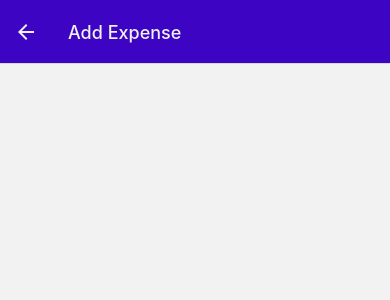
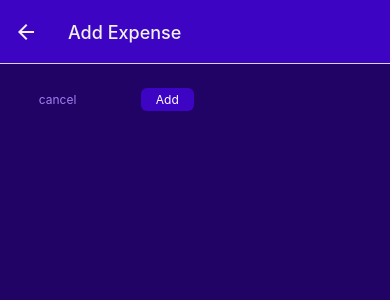
Before and after one commit to Muhammad0320/RNExpensr2, a React Native app: screen /ManageExpense in a window 390 px wide. Shown: the top 300 px of the page. Built offline with nearby package versions, Linux system fonts and the light colour scheme.

Commit message:
chore: manage expense comp

```diff
--- a/screens/ManageExpense.jsx
+++ b/screens/ManageExpense.jsx
@@ -1,5 +1,8 @@
 import { useLayoutEffect } from "react";
-import { Text, View } from "react-native";
+import { StyleSheet, Text, View } from "react-native";
+import IconButtons from "../components/UI/IconButtons";
+import { GlobalStyles } from "../constants/styles";
+import Buttons from "../components/UI/Buttons";
 
 function ManageExpense({ navigation, route }) {
   const id = route.params?.id;
@@ -10,7 +13,56 @@ function ManageExpense({ navigation, route }) {
     navigation.setOptions({ title: isEdit ? "Edit Expense" : "Add Expense" });
   }, [isEdit, navigation]);
 
-  return <View></View>;
+  const handleDeleteExpense = () => {};
+
+  const handleConfirm = () => {};
+
+  const handleCancel = () => {};
+
+  return (
+    <View style={styles.container}>
+      <View style={styles.buttonContainer}>
+        <Buttons mode="flat" onPress={handleCancel}>
+          {" "}
+          cancel{" "}
+        </Buttons>
+
+        <Buttons onPress={handleConfirm}> {isEdit ? "Edit" : "Add"} </Buttons>
+      </View>
+
+      {isEdit && (
+        <View style={styles.iconContainer}>
+          <IconButtons
+            name="trash"
+            color={GlobalStyles.colors.error500}
+            size={36}
+            onPress={handleDeleteExpense}
+          />
+        </View>
+      )}
+    </View>
+  );
 }
 
 export default ManageExpense;
+
+const styles = StyleSheet.create({
+  container: {
+    flex: 1,
+    backgroundColor: GlobalStyles.colors.primary800,
+    padding: 24,
+  },
+
+  iconContainer: {
+    paddingTop: 8,
+    marginTop: 16,
+    borderTopColor: GlobalStyles.colors.primary500,
+    borderTopWidth: 2,
+    textAlign: "center",
+  },
+
+  buttonContainer: {
+    flexDirection: "row",
+    columnGap: 50,
+  },
+});
```
